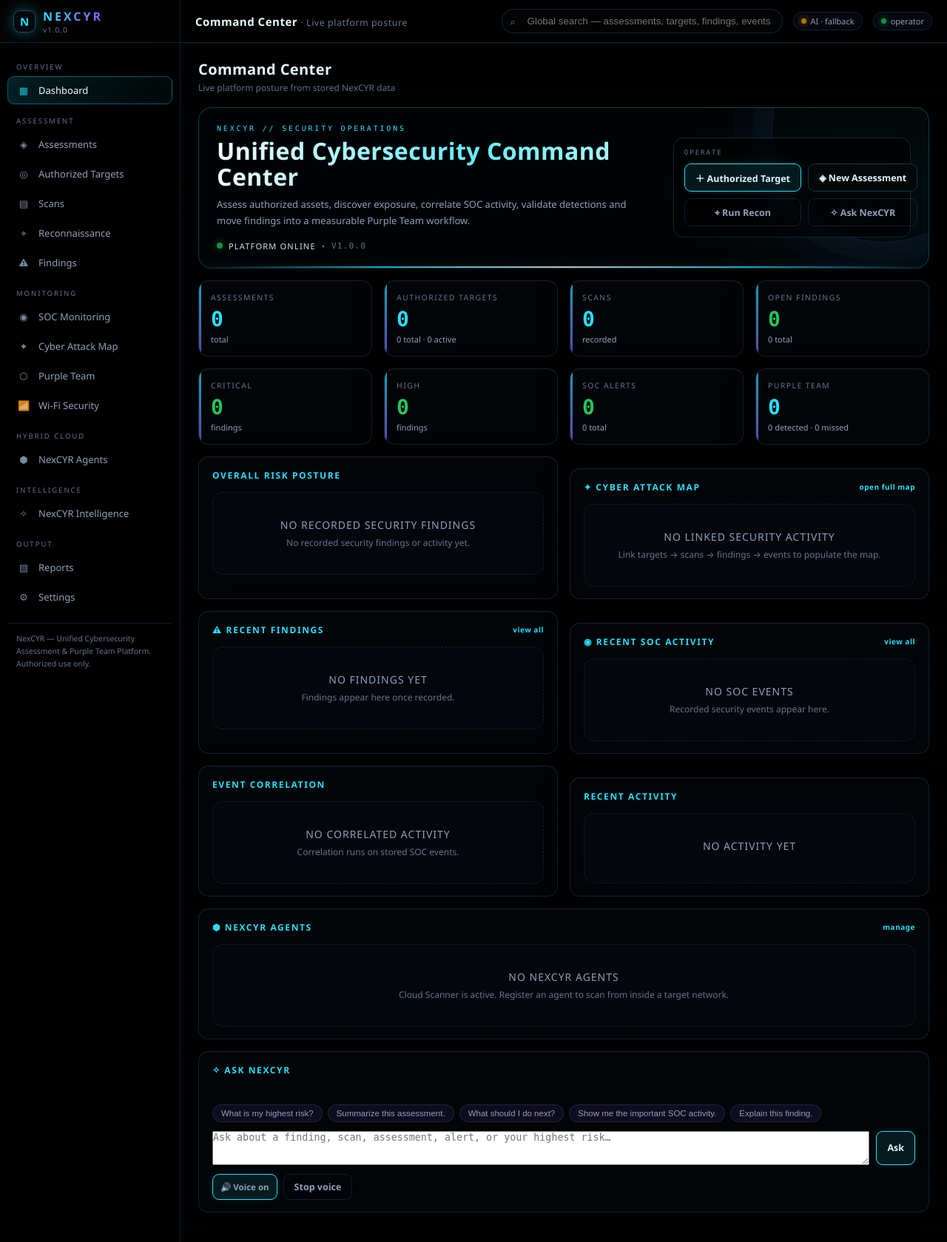
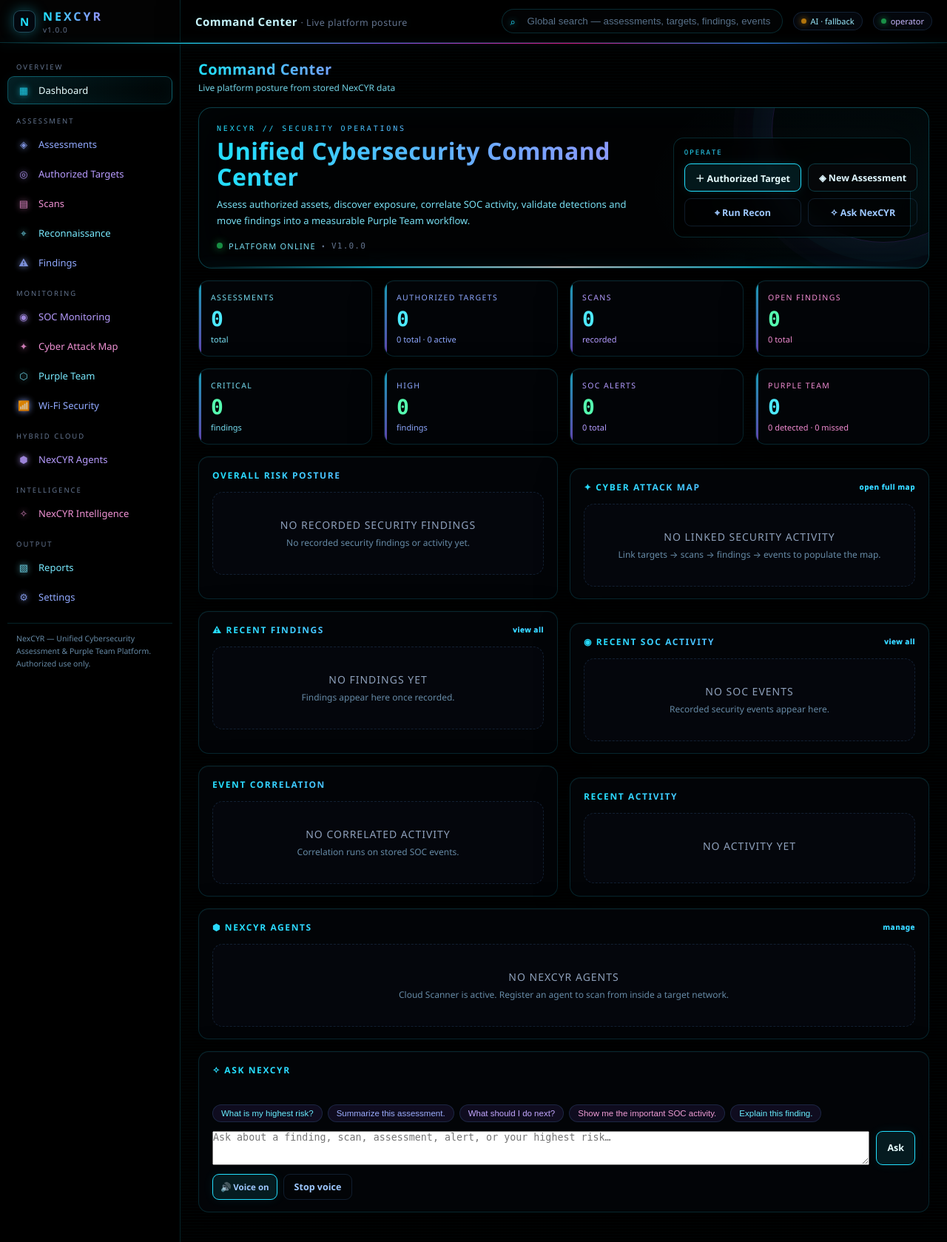
Before and after one commit to Hafsa-Khan01/NexCYR, a FastAPI app: page /dashboard in a window 1280 px wide. Shown: the whole page at 74% size. Run offline with FastAPI, Linux system fonts and the light colour scheme; data comes from the database, SQL or seed files in the repository; data that the repository does not hold is empty.

Commit message:
Make NexCYR typography fully cyber-neon and multicolor

```diff
--- a/static/css/nexcyr.css
+++ b/static/css/nexcyr.css
@@ -839,3 +839,196 @@ body, .app, a, button, input, select, textarea, .clickable {
   box-shadow: none !important;
   color: var(--cyan);
 }
+
+
+/* ============================================================
+   NexCYR — Multicolor Cyber-Neon Typography
+   Black remains the dominant surface; text carries the neon spectrum.
+   ============================================================ */
+
+/* Primary headings: cyan -> violet -> magenta */
+.brand .name,
+.view-head h1,
+.panel h3,
+.section-title,
+.dashboard-hero .hero-kicker,
+.dashboard-hero .hero-copy h1,
+.hero-label {
+  background: linear-gradient(
+    90deg,
+    #22e0ff 0%,
+    #6ea8ff 28%,
+    #a78bfa 52%,
+    #e11d8f 78%,
+    #22e0ff 100%
+  );
+  background-size: 220% 100%;
+  -webkit-background-clip: text;
+  background-clip: text;
+  color: transparent !important;
+  animation: nexcyrTextFlow 8s linear infinite;
+}
+
+@keyframes nexcyrTextFlow {
+  from { background-position: 0% 50%; }
+  to { background-position: 220% 50%; }
+}
+
+/* Metric labels and supporting copy get distinct neon shades. */
+.metric .k,
+.hero-status,
+.hero-copy p,
+.view-head .sub,
+.metric .n {
+  color: #78dff3 !important;
+}
+
+.metric:nth-child(4n+2) .k,
+.metric:nth-child(4n+2) .n {
+  color: #8ea8ff !important;
+}
+
+.metric:nth-child(4n+3) .k,
+.metric:nth-child(4n+3) .n {
+  color: #b39cff !important;
+}
+
+.metric:nth-child(4n) .k,
+.metric:nth-child(4n) .n {
+  color: #f08bd1 !important;
+}
+
+/* Values are intentionally high contrast but neon-tinted. */
+.metric.info .v { color: #4de9ff; }
+.metric.good .v { color: #55ffb0; }
+.metric.warn .v { color: #ffd166; }
+.metric.crit .v { color: #ff5f86; }
+
+/* Navigation text cycles through the project palette. */
+.nav-item:nth-of-type(4n+1) { color: #78eaff; }
+.nav-item:nth-of-type(4n+2) { color: #91a9ff; }
+.nav-item:nth-of-type(4n+3) { color: #b89cff; }
+.nav-item:nth-of-type(4n)   { color: #ef91d3; }
+
+.nav-item:hover,
+.nav-item.active {
+  color: #eaffff !important;
+}
+
+.nav-item .ni {
+  color: currentColor;
+  text-shadow: 0 0 9px currentColor;
+}
+
+/* Topbar / status text uses cyan-violet neon accents. */
+.topbar .title {
+  color: #c8f8ff;
+  text-shadow: 0 0 12px rgba(34,224,255,0.14);
+}
+
+.status-chip {
+  color: #9cecff;
+}
+
+.status-chip:nth-last-child(1) {
+  color: #c7b7ff;
+}
+
+.searchbox .ico {
+  color: #22e0ff;
+  text-shadow: 0 0 8px #22e0ff;
+}
+
+.searchbox input::placeholder,
+.field input::placeholder,
+.field textarea::placeholder {
+  color: #58718a;
+}
+
+/* Tables: multicolor column headers and subtle neon row text. */
+thead th:nth-child(4n+1) { color: #22e0ff; }
+thead th:nth-child(4n+2) { color: #8ea8ff; }
+thead th:nth-child(4n+3) { color: #b39cff; }
+thead th:nth-child(4n)   { color: #ef91d3; }
+
+tbody td:nth-child(4n+1) { color: #c9faff; }
+tbody td:nth-child(4n+2) { color: #c8d6ff; }
+tbody td:nth-child(4n+3) { color: #dbcfff; }
+tbody td:nth-child(4n)   { color: #f0cbe5; }
+
+/* Links/actions glow in multiple neon tones. */
+a { text-shadow: 0 0 10px rgba(34,224,255,0.07); }
+.btn.primary { color: #e8feff; }
+.btn.ghost { color: #9ec8ff; }
+.btn.danger { color: #ffbfd0; }
+
+/* AI / Ask NexCYR carries the strongest intelligence spectrum. */
+.ask .quick button:nth-child(4n+1) { color: #69edff; }
+.ask .quick button:nth-child(4n+2) { color: #9daeff; }
+.ask .quick button:nth-child(4n+3) { color: #c3a7ff; }
+.ask .quick button:nth-child(4n)   { color: #ef9cd5; }
+
+.ai-msg .who {
+  background: linear-gradient(90deg, #22e0ff, #8b5cf6, #e11d8f);
+  -webkit-background-clip: text;
+  background-clip: text;
+  color: transparent !important;
+}
+
+/* Footer and metadata retain readability with a cool neon tint. */
+.sidebar .foot,
+.muted,
+.state .sm,
+.field .hint {
+  color: #668aa6 !important;
+}
+
+.sidebar .foot {
+  border-top-color: rgba(34,224,255,0.16);
+}
+
+/* Keep interactive form text readable; focus states remain cyber neon. */
+.field input,
+.field select,
+.field textarea,
+.searchbox input {
+  color: #d9faff !important;
+}
+
+.field label {
+  color: #78c9de !important;
+}
+
+/* Neon spectrum dividers/accents without changing the black surface. */
+.app::after {
+  content: "";
+  position: fixed;
+  left: 0;
+  right: 0;
+  top: 58px;
+  height: 1px;
+  background: linear-gradient(
+    90deg,
+    transparent,
+    #22e0ff,
+    #8b5cf6,
+    #e11d8f,
+    #3b82f6,
+    transparent
+  );
+  box-shadow: 0 0 14px rgba(34,224,255,0.32);
+  pointer-events: none;
+  z-index: 20;
+}
+
+@media (prefers-reduced-motion: reduce) {
+  .brand .name,
+  .view-head h1,
+  .panel h3,
+  .section-title,
+  .dashboard-hero .hero-kicker,
+  .dashboard-hero .hero-copy h1,
+  .hero-label {
+    animation: none !important;
+  }
+}
```
